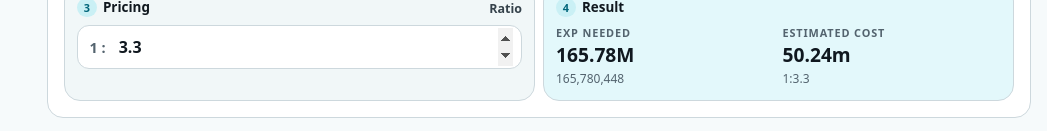
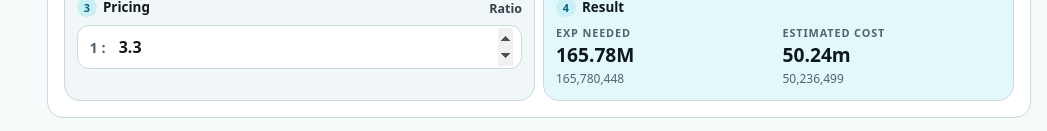
Before and after one commit to kiri-ml/holysymbol, a React (Vite) app: page / in a window 1280 px wide. Shown: the part 1070-1201 px from the top of the page, without its empty margins (233-1280 px from the left). Built offline with nearby package versions, Linux system fonts and the light colour scheme.

Commit message:
fix: show detailed estimate values

```diff
--- a/src/App.tsx
+++ b/src/App.tsx
@@ -27,7 +27,7 @@ import {
   resetTimer,
   startTimer,
 } from './domain/calculator';
-import { formatCompact, formatDuration, formatExp, formatLocalDateTime, formatMesosShort, formatMesosShortPrecise, formatMesosValue, formatPercent, formatRatio } from './domain/format';
+import { formatCompact, formatDuration, formatExp, formatHours, formatLocalDateTime, formatMesosShort, formatMesosShortPrecise, formatMesosValue, formatPercent, formatRatio } from './domain/format';
 import { createId } from './domain/id';
 import type {
   BillingType,
@@ -704,13 +704,13 @@ function QuickEstimate({
             <div>
               <span>Expected time</span>
               <strong>{formatDuration(result.expectedDurationMs)}</strong>
-              <small>{estimate.expPerHourMillions || 0}m EXP/h</small>
+              <small>{formatHours(result.expectedDurationMs)}</small>
             </div>
           ) : null}
           <div>
             <span>Estimated cost</span>
             <strong>{formatMesosShort(estimate.billingType === 'ratio' ? result.ratioMesosDue : result.hourlyMesosDue)}</strong>
-            <small>{estimate.billingType === 'ratio' ? formatRatio(estimate.expPerMesoRatio) : `${estimate.hourlyRateMillions || 0}m/h`}</small>
+            <small>{formatMesosValue(estimate.billingType === 'ratio' ? result.ratioMesosDue : result.hourlyMesosDue)}</small>
           </div>
         </div>
       </div>
--- a/src/domain/format.ts
+++ b/src/domain/format.ts
@@ -80,6 +80,11 @@ export function formatDuration(ms: number | undefined) {
   return `${seconds}s`;
 }
 
+export function formatHours(ms: number | undefined) {
+  if (ms === undefined || !Number.isFinite(ms) || ms < 0) return '—';
+  return `${DECIMAL_FORMAT.format(ms / 3_600_000)} h`;
+}
+
 export function formatLocalDateTime(iso: string | undefined) {
   if (!iso) return '—';
   const date = new Date(iso);
```
